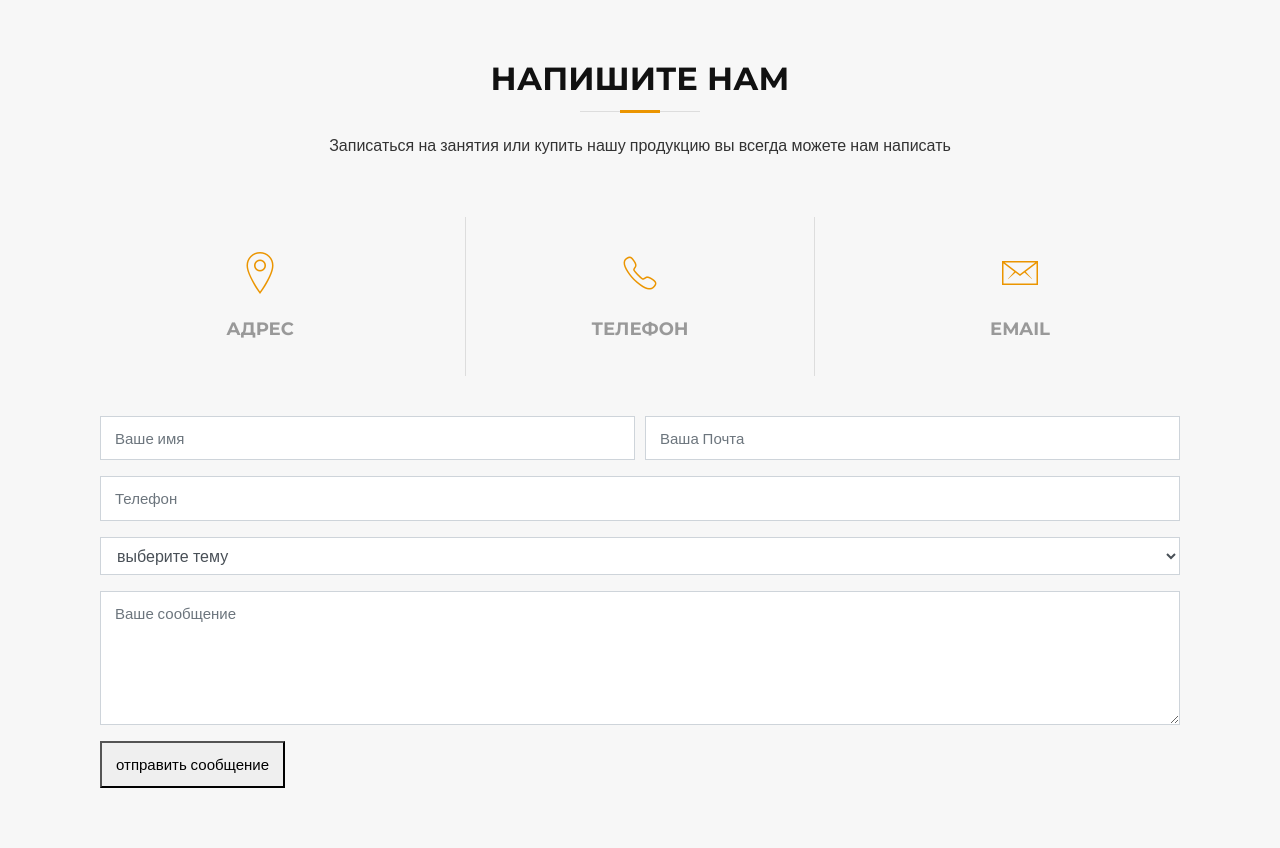
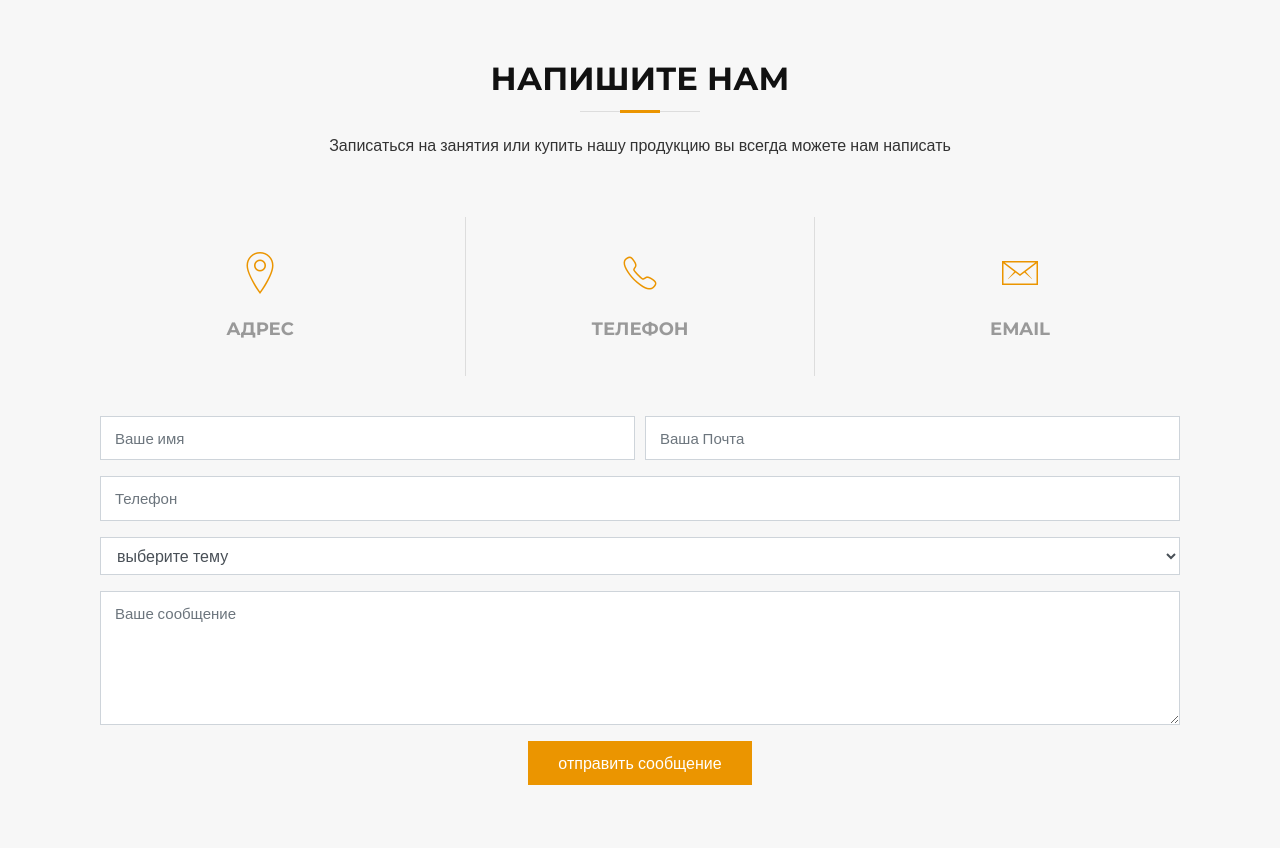
Before and after one commit to TamaraKoltsova/sundrums, a Django app: page /contact_p/ in a window 1280 px wide. After the commit the page ends 785 px from the top, so only its background shows below. Run offline with Django 3.2, Linux system fonts and the light colour scheme; data comes from the database, SQL or seed files in the repository; some libraries are stand-ins or nearby versions; some web fonts are replaced.

Commit message:
first commit

```diff
--- a/templates/form_contact_us.html
+++ b/templates/form_contact_us.html
@@ -81,9 +81,8 @@
             {% endfor %}
         {% endif %}
 
-             <input class="button_send" type="submit" value="отправить сообщение">
-            <!--<div id="add_button" class="text-center"><button class=" " type="submit"></button></div>
-            -->
+            <div id="add_button" class="text-center"><button class="button_send " type="submit">отправить сообщение</button></div>
+
 
 
           </form>
```
